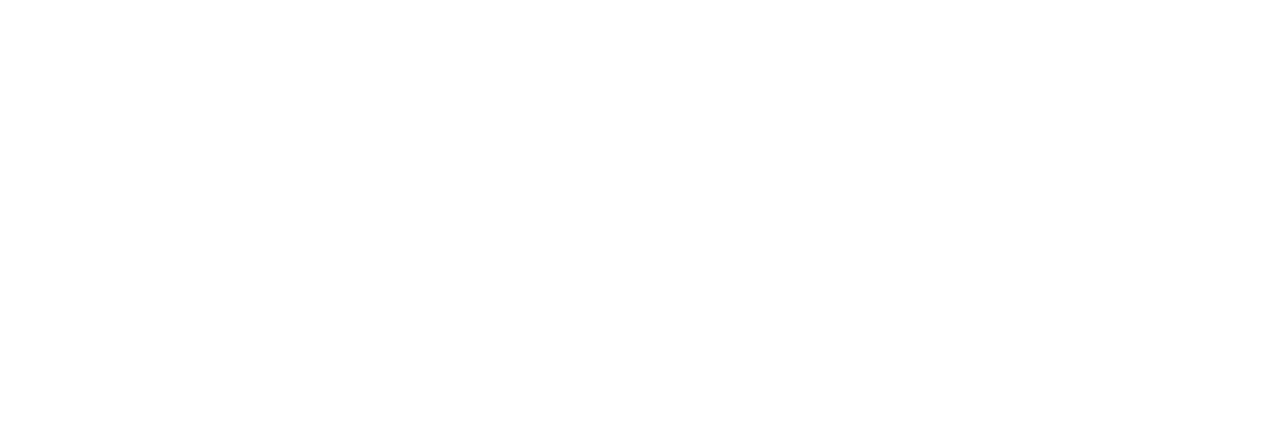
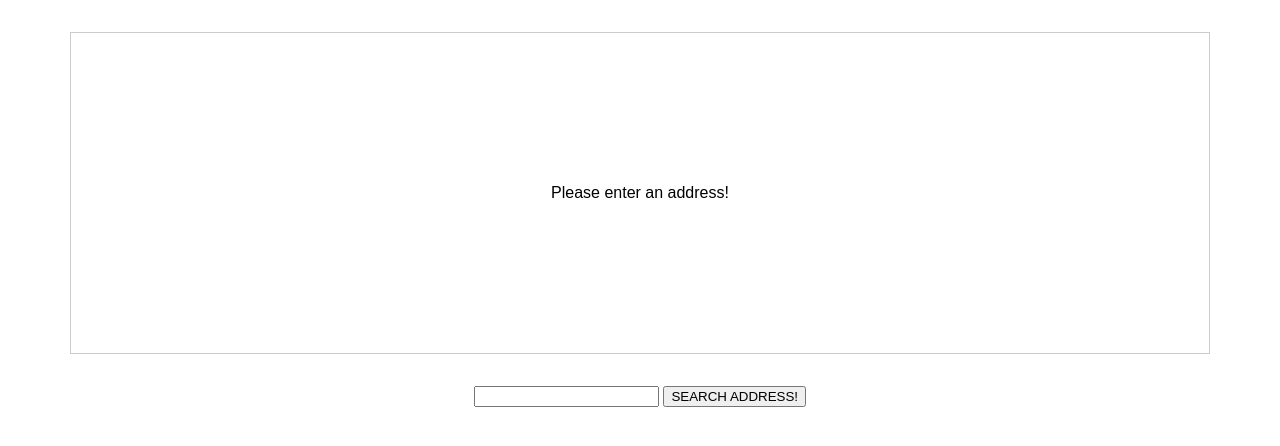
Before and after one commit to noszczykmichal/select-share-place, a website built with webpack: page index.html in a window 1280 px wide. Built offline with nearby package versions, Linux system fonts and the light colour scheme.

Commit message:
added initial html structure and styling

```diff
--- /dev/null
+++ b/app.css
@@ -0,0 +1,19 @@
+html{
+    font-family: sans-serif;
+}
+
+#map{
+    width: 90%;
+    height: 20rem;
+    border: 1px solid #ccc;
+    margin: 2rem auto;
+    display: flex;
+    justify-content: center;
+    align-items: center;
+    text-align: center;
+}
+
+form{
+    text-align: center;
+    margin: 2rem auto;
+}
--- a/index.html
+++ b/index.html
@@ -4,9 +4,17 @@
   <meta charset="UTF-8">
   <meta name="viewport" content="width=device-width, initial-scale=1.0">
   <meta http-equiv="X-UA-Compatible" content="ie=edge">
-  <title>Understanding TypeScript</title>
+  <title>Select & Share Place</title>
   <script src="dist/bundle.js" defer></script>
+  <link rel="stylesheet" href="app.css">
 </head>
 <body>
+  <div id="map">
+    <p>Please enter an address!</p>
+  </div>
+  <form>
+    <input type="text" id="address">
+    <button type="submit">SEARCH ADDRESS!</button>
+  </form>
 </body>
 </html>
```
